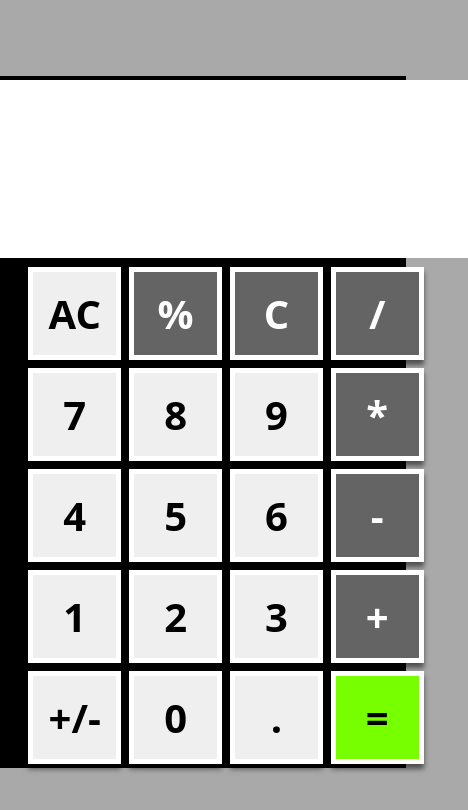
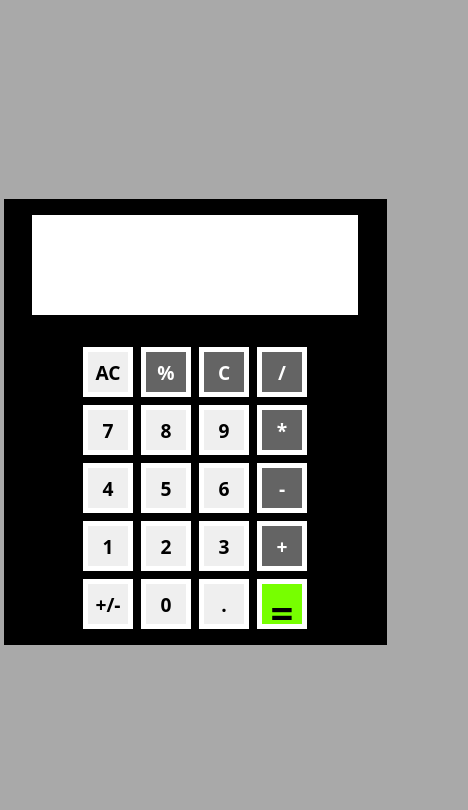
Before and after one commit to yuvrajdec/Calculator, a plain HTML site: page index.html in a window 390 px wide. Shown: the whole page, 468 px wide, since content can reach past the window. Drawn offline with Linux system fonts and the light colour scheme.

Commit message:
make responsive better

```diff
--- a/style.css
+++ b/style.css
@@ -30,18 +30,21 @@ body {
 }
 
 #wrapper {
-    height: 82vh;
-    width: 50vh;
+    max-width: 500px;
+    width: 90vw;
     background-color:rgb(0, 0, 0);
 
     display: grid;
     justify-items: center;
 
+    padding: 1rem;
+
+
 }
 
 #input-box {
-    height: 11rem;
-    width: 30rem;
+    height: 100px;
+    width: 100%;
 
     font-size: 5rem;
     font-weight: 500;
@@ -49,9 +52,12 @@ body {
     text-align:right;
 
     line-height: 1;
+    padding: 0.5rem;
+    margin-bottom: 2rem;
 
     overflow-x: auto ;
     white-space: nowrap;
+    box-sizing: border-box;
 
 }
 
@@ -88,6 +94,8 @@ body {
     column-gap: 0.5rem;
     row-gap: 0.5rem;
 
+    width: 100%;
+
     /* gap: 0.5rem; */
     /* padding-left: 0.5em; */
 
@@ -104,8 +112,8 @@ body {
 }
 
 .nums {
-    height: 11vh;
-    width: 11vh;
+    height: 80px;
+    width: 80px;
     border: 5px solid rgb(255, 255, 255);
     /* margin-bottom: 8px; */
     box-shadow: 0px 5px 5px 0px rgba(0, 0, 0, 0.538);
@@ -151,3 +159,16 @@ body {
 #input-box.shrinker {
     font-size: 1rem;
 }
+
+@media (max-width: 400px) {
+    .nums {
+        height: 50px;
+        width: 50px;
+        font-size: 1.2rem;
+    }
+
+    #input-box {
+        font-size: 1.5rem;
+        min-height: 50px;
+    }
+}
```
Also changed, not shown: 1 other file.
